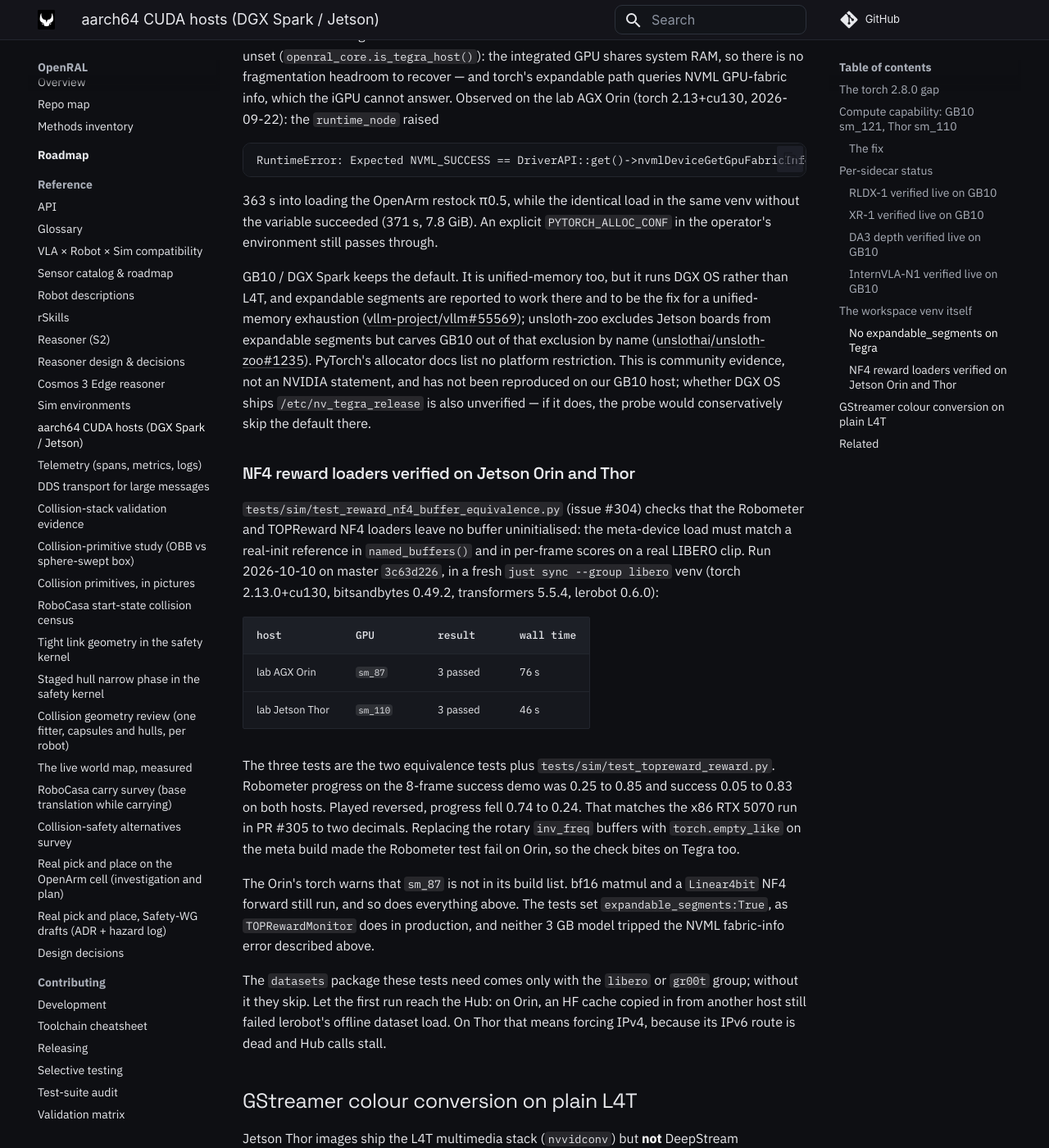
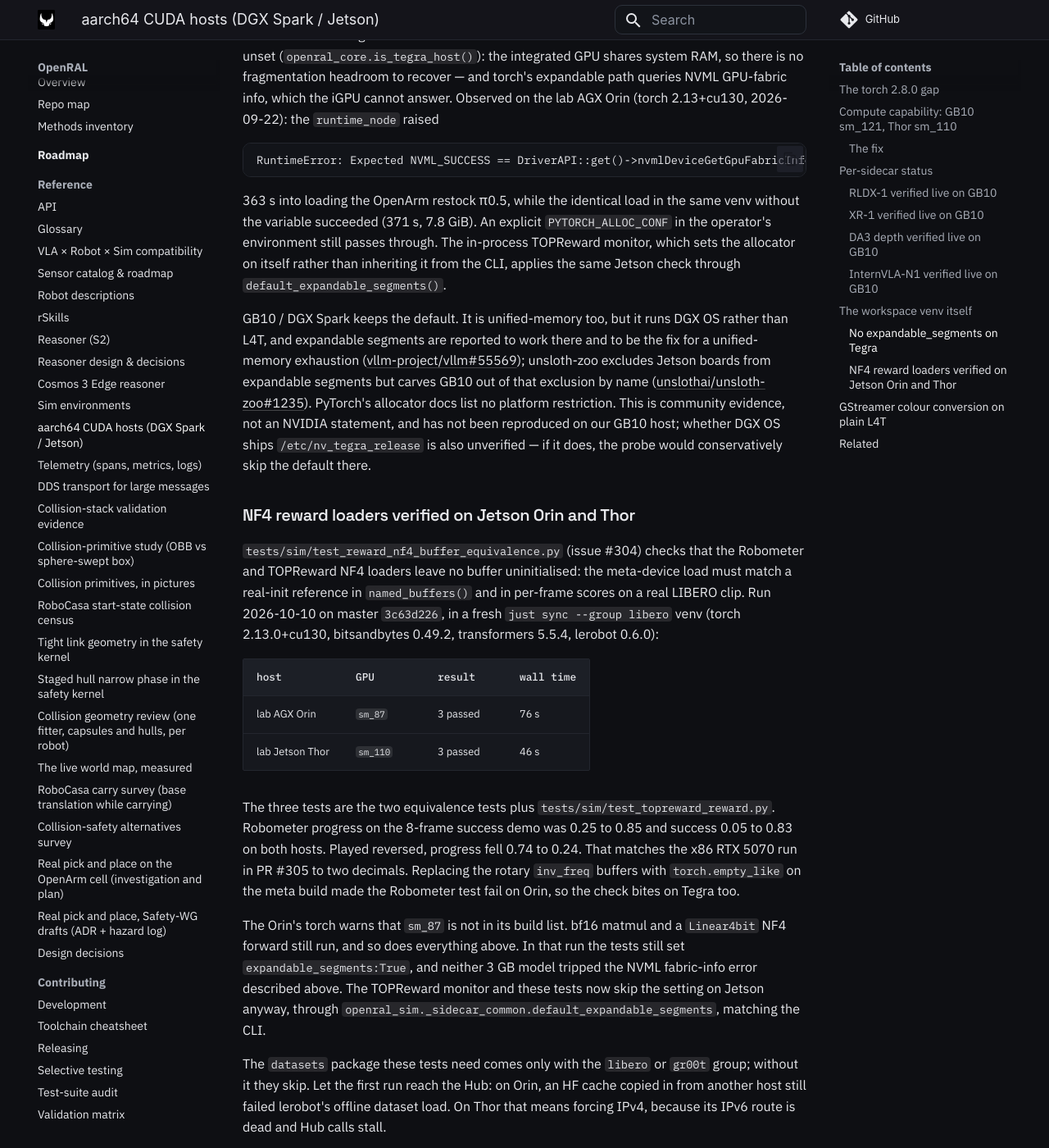
Before and after one commit to OpenRAL/openral, an MkDocs documentation site: the page built from docs/reference/aarch64-support.md, in a window 1280 px wide and 1400 px high, scrolled down 11725 px. Shown: the whole window at 82% size. Built offline with MkDocs 1.6.1 and Material for MkDocs 9.7.7, drawn with Linux system fonts in a browser that asks for light colours; comment, search, counter and statistics services are not loaded.

Commit message:
fix(reward): skip expandable_segments for the TOPReward monitor on Jetson
`openral deploy` leaves the CUDA allocator's expandable segments off on a
Tegra host: torch's expandable path queries NVML GPU-fabric info, which the
Jetson iGPU cannot answer, and a 7.8 GiB pi0.5 load on the lab AGX Orin died
on it. The TOPReward monitor sets the allocator on itself in-process, so it
bypassed that check and forced the setting on Jetson anyway.

New `openral_sim._sidecar_common.default_expandable_segments()` applies the
same `is_tegra_host()` gate next to `installed_alloc_conf_var`. The monitor
and both reward GPU tests now call it instead of repeating the setdefault.

Co-Authored-By: Claude Opus 5.5 <noreply@anthropic.com>
Signed-off-by: Adrian <adrianllopart@gmail.com>

```diff
--- a/docs/reference/aarch64-support.md
+++ b/docs/reference/aarch64-support.md
@@ -465,6 +465,9 @@ RuntimeError: Expected NVML_SUCCESS == DriverAPI::get()->nvmlDeviceGetGpuFabricI
 363 s into loading the OpenArm restock π0.5, while the identical load in the
 same venv without the variable succeeded (371 s, 7.8 GiB). An explicit
 `PYTORCH_ALLOC_CONF` in the operator's environment still passes through.
+The in-process TOPReward monitor, which sets the allocator on itself rather
+than inheriting it from the CLI, applies the same Jetson check through
+`default_expandable_segments()`.
 
 GB10 / DGX Spark keeps the default. It is unified-memory too, but it runs DGX
 OS rather than L4T, and expandable segments are reported to work there and to
@@ -501,9 +504,11 @@ PR #305 to two decimals. Replacing the rotary `inv_freq` buffers with
 the check bites on Tegra too.
 
 The Orin's torch warns that `sm_87` is not in its build list. bf16 matmul and
-a `Linear4bit` NF4 forward still run, and so does everything above. The tests
-set `expandable_segments:True`, as `TOPRewardMonitor` does in production, and
-neither 3 GB model tripped the NVML fabric-info error described above.
+a `Linear4bit` NF4 forward still run, and so does everything above. In that
+run the tests still set `expandable_segments:True`, and neither 3 GB model
+tripped the NVML fabric-info error described above. The TOPReward monitor and
+these tests now skip the setting on Jetson anyway, through
+`openral_sim._sidecar_common.default_expandable_segments`, matching the CLI.
 
 The `datasets` package these tests need comes only with the `libero` or `gr00t`
 group; without it they skip. Let the first run reach the Hub: on Orin, an HF
```
Also changed, not shown: docs/methods/05-inference-runner.md (+5 -5 lines), docs/methods/07-eval-sim.md (+20 -19 lines), 5 other files.
